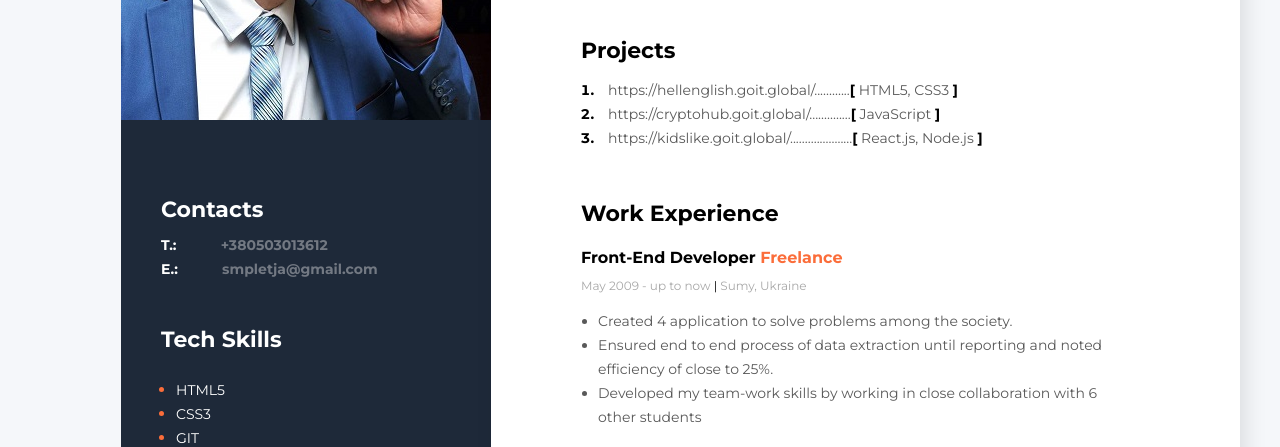
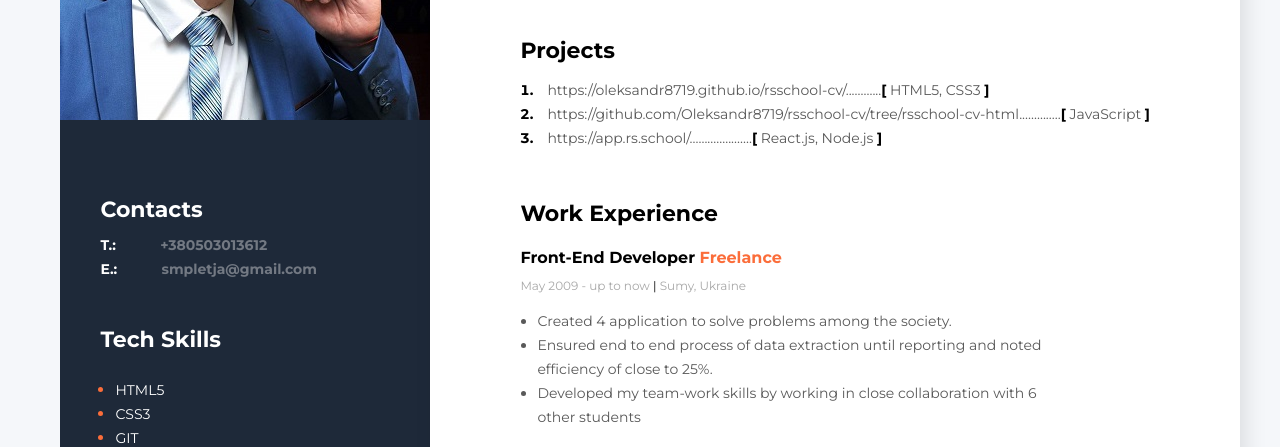
Before and after one commit to Oleksandr8719/rsschool-cv, a plain HTML site: page index.html in a window 1280 px wide. Shown: the part 338-785 px from the top of the page. Drawn offline with Linux system fonts and the light colour scheme.

Commit message:
feat: add corect links

```diff
--- a/index.html
+++ b/index.html
@@ -32,17 +32,17 @@
 					<ol class="project-list">
 						<li class="project-item">
 							<span class="project">
-								<a href="https://hellenglish.goit.global/" class="project-link">https://hellenglish.goit.global/</a>............<span class="project-bracket">[</span> HTML5, CSS3 <span class="project-bracket">]</span>
+								<a href="https://oleksandr8719.github.io/rsschool-cv/" class="project-link">https://oleksandr8719.github.io/rsschool-cv/</a>............<span class="project-bracket">[</span> HTML5, CSS3 <span class="project-bracket">]</span>
 							</span>
 						</li>
 						<li class="project-item">
 							<span class="project">
-								<a href="https://cryptohub.goit.global/" class="project-link">https://cryptohub.goit.global/</a>..............<span class="project-bracket">[</span> JavaScript <span class="project-bracket">]</span>
+								<a href="https://github.com/Oleksandr8719/rsschool-cv/tree/rsschool-cv-html" class="project-link">https://github.com/Oleksandr8719/rsschool-cv/tree/rsschool-cv-html</a>..............<span class="project-bracket">[</span> JavaScript <span class="project-bracket">]</span>
 							</span>
 						</li>
 						<li class="project-item">
 							<span class="project">
-								<a href="https://kidslike.goit.global/" class="project-link">https://kidslike.goit.global/</a>.....................<span class="project-bracket">[</span> React.js, Node.js <span class="project-bracket">]</span>
+								<a href="https://app.rs.school/" class="project-link">https://app.rs.school/</a>.....................<span class="project-bracket">[</span> React.js, Node.js <span class="project-bracket">]</span>
 							</span>
 						</li>
 					</ol>
```
